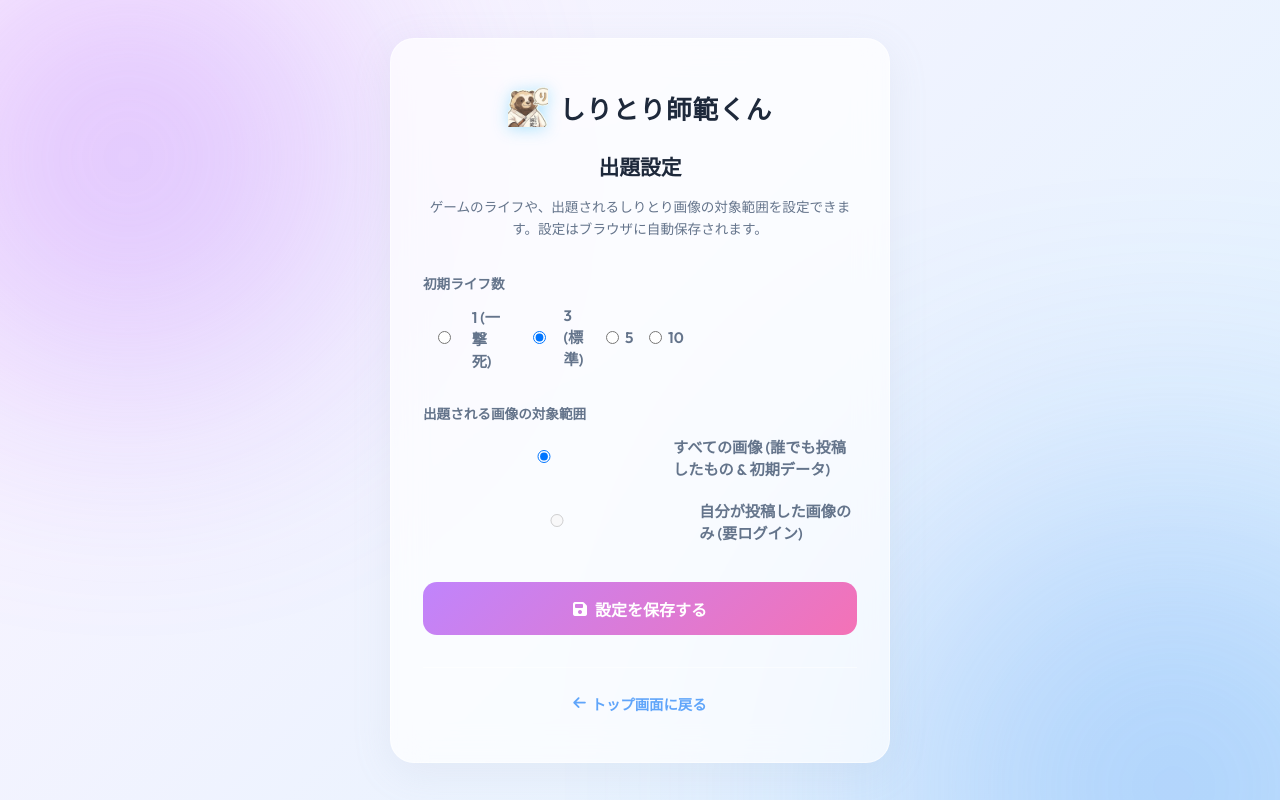
After one commit to sigepiyo338-droid/siritori, a Django app: page /settings/ in a window 1280 px wide. The commit adds this page. Run offline with Django 5.2, Linux system fonts and the light colour scheme.

Commit message:
メイン画面に出題設定を追加しました

```diff
--- /dev/null
+++ b/shiritori_game/templates/shiritori_game/settings.html
@@ -0,0 +1,138 @@
+{% load static %}
+<!DOCTYPE html>
+<html lang="ja">
+<head>
+    <meta charset="UTF-8">
+    <meta name="viewport" content="width=device-width, initial-scale=1.0">
+    <meta name="description" content="しりとり師範くん 出題設定画面">
+    <title>出題設定 | しりとり師範くん</title>
+
+    <!-- Google Fonts -->
+    <link rel="preconnect" href="https://fonts.googleapis.com">
+    <link rel="preconnect" href="https://fonts.gstatic.com" crossorigin>
+    <link href="https://fonts.googleapis.com/css2?family=Outfit:wght@300;400;600;800&family=Noto+Sans+JP:wght@300;400;700;900&display=swap" rel="stylesheet">
+
+    <!-- FontAwesome for icons -->
+    <link rel="stylesheet" href="https://cdnjs.cloudflare.com/ajax/libs/font-awesome/6.4.0/css/all.min.css">
+
+    <!-- Stylesheet -->
+    <link rel="stylesheet" href="{% static 'shiritori_game/css/style.css' %}">
+
+    <!-- Favicon -->
+    <link rel="icon" type="image/png" href="{% static 'img/sihankun_100t.png' %}">
+</head>
+<body>
+    <div id="app-container" class="app-container" style="justify-content: center; min-height: 100vh;">
+        <!-- 背景の動的な光の装飾 -->
+        <div class="blob blob-1"></div>
+        <div class="blob blob-2"></div>
+
+        <main class="game-main" style="margin-bottom: 0;">
+            <div class="game-card menu-card" style="max-width: 500px; padding: 3rem 2rem;">
+                <div class="header-logo" style="justify-content: center; margin-bottom: 1.5rem;">
+                    <img src="{% static 'img/sihankun_100t.png' %}" alt="しりとり師範くんロゴ" class="logo-icon-img">
+                    <h1 style="font-size: 1.6rem; letter-spacing: 1px;">しりとり師範くん</h1>
+                </div>
+
+                <h2 style="font-size: 1.3rem; margin-bottom: 1rem; font-weight: 700; color: var(--text-primary);">
+                    出題設定
+                </h2>
+                <p style="font-size: 0.85rem; color: var(--text-secondary); margin-bottom: 2rem; line-height: 1.6;">
+                    ゲームのライフや、出題されるしりとり画像の対象範囲を設定できます。設定はブラウザに自動保存されます。
+                </p>
+
+                <form id="settings-form" style="text-align: left;">
+                    <!-- ライフ数設定 -->
+                    <div class="form-group" style="margin-bottom: 1.5rem;">
+                        <label style="display: block; font-size: 0.85rem; color: var(--text-secondary); margin-bottom: 0.75rem; font-weight: 600;">
+                            初期ライフ数
+                        </label>
+                        <div style="display: flex; gap: 1rem;">
+                            <label style="display: inline-flex; align-items: center; gap: 0.35rem; cursor: pointer; font-size: 0.95rem;">
+                                <input type="radio" name="max-lives" value="1"> 1 (一撃死)
+                            </label>
+                            <label style="display: inline-flex; align-items: center; gap: 0.35rem; cursor: pointer; font-size: 0.95rem;">
+                                <input type="radio" name="max-lives" value="3" checked> 3 (標準)
+                            </label>
+                            <label style="display: inline-flex; align-items: center; gap: 0.35rem; cursor: pointer; font-size: 0.95rem;">
+                                <input type="radio" name="max-lives" value="5"> 5
+                            </label>
+                            <label style="display: inline-flex; align-items: center; gap: 0.35rem; cursor: pointer; font-size: 0.95rem;">
+                                <input type="radio" name="max-lives" value="10"> 10
+                            </label>
+                        </div>
+                    </div>
+
+                    <!-- 出題対象設定 -->
+                    <div class="form-group" style="margin-bottom: 2rem;">
+                        <label style="display: block; font-size: 0.85rem; color: var(--text-secondary); margin-bottom: 0.75rem; font-weight: 600;">
+                            出題される画像の対象範囲
+                        </label>
+                        <div style="display: flex; flex-direction: column; gap: 0.75rem;">
+                            <label style="display: inline-flex; align-items: center; gap: 0.5rem; cursor: pointer; font-size: 0.95rem;">
+                                <input type="radio" name="filter-range" value="all" checked> すべての画像 (誰でも投稿したもの & 初期データ)
+                            </label>
+                            {% if user.is_authenticated %}
+                                <label style="display: inline-flex; align-items: center; gap: 0.5rem; cursor: pointer; font-size: 0.95rem;">
+                                    <input type="radio" name="filter-range" value="mine"> 自分が投稿した画像のみ
+                                </label>
+                            {% else %}
+                                <label style="display: inline-flex; align-items: center; gap: 0.5rem; color: var(--text-secondary); font-size: 0.95rem;" title="ログインすると選択可能になります。">
+                                    <input type="radio" name="filter-range" value="mine" disabled> 自分が投稿した画像のみ (要ログイン)
+                                </label>
+                            {% endif %}
+                        </div>
+                    </div>
+
+                    <button type="submit" class="btn btn-primary" style="width: 100%; display: flex; align-items: center; justify-content: center; gap: 0.5rem;">
+                        <i class="fa-solid fa-floppy-disk"></i> 設定を保存する
+                    </button>
+                </form>
+
+                <div id="save-success-msg" class="message-bubble success hidden" style="margin-top: 1.5rem; padding: 0.75rem 1rem; font-size: 0.85rem;">
+                    <i class="fa-solid fa-circle-check"></i>
+                    <span>設定を保存しました。</span>
+                </div>
+
+                <div style="margin-top: 2rem; border-top: 1px solid var(--card-border); padding-top: 1.5rem; text-align: center;">
+                    <a href="{% url 'shiritori_game:game_index' %}" class="auth-link" style="font-size: 0.9rem; display: inline-flex; align-items: center; gap: 0.35rem;">
+                        <i class="fa-solid fa-arrow-left"></i> トップ画面に戻る
+                    </a>
+                </div>
+            </div>
+        </main>
+    </div>
+
+    <script>
+        document.addEventListener('DOMContentLoaded', () => {
+            const form = document.getElementById('settings-form');
+            const successMsg = document.getElementById('save-success-msg');
+
+            // 既存の設定を読み込んでフォームにセット
+            const currentLives = localStorage.getItem('shiritori_max_lives') || '3';
+            const currentRange = localStorage.getItem('shiritori_filter_only_my') === 'true' ? 'mine' : 'all';
+
+            const livesInput = form.querySelector(`input[name="max-lives"][value="${currentLives}"]`);
+            if (livesInput) livesInput.checked = true;
+
+            const rangeInput = form.querySelector(`input[name="filter-range"][value="${currentRange}"]`);
+            if (rangeInput && !rangeInput.disabled) rangeInput.checked = true;
+
+            form.addEventListener('submit', (e) => {
+                e.preventDefault();
+
+                const selectedLives = form.querySelector('input[name="max-lives"]:checked').value;
+                const selectedRange = form.querySelector('input[name="filter-range"]:checked').value;
+
+                localStorage.setItem('shiritori_max_lives', selectedLives);
+                localStorage.setItem('shiritori_filter_only_my', selectedRange === 'mine' ? 'true' : 'false');
+
+                successMsg.classList.remove('hidden');
+                setTimeout(() => {
+                    successMsg.classList.add('hidden');
+                }, 3000);
+            });
+        });
+    </script>
+</body>
+</html>
--- a/shiritori_game/urls.py
+++ b/shiritori_game/urls.py
@@ -11,4 +11,7 @@ urlpatterns = [
     path('my-images/', views.my_images, name='my_images'),
     path('my-images/delete/<int:image_id>/', views.delete_image, name='delete_image'),
     path('api/images/', views.image_list_api, name='image_list_api'),
+    path('settings/', views.game_settings, name='game_settings'),
+    path('management/', views.post_management, name='post_management'),
+    path('account/', views.account_settings, name='account_settings'),
 ]
--- a/shiritori_game/views.py
+++ b/shiritori_game/views.py
@@ -144,7 +144,39 @@ def image_list_api(request):
             data.append({
                 'id': img.id,
                 'image_url': img.image.url,
-                'readings': [r.reading for r in img.readings.all()]
+                'readings': [r.reading for r in img.readings.all()],
+                'user_id': img.user_id,
             })
 
     return JsonResponse(data, safe=False, json_dumps_params={'ensure_ascii': False})
+
+
+def game_settings(request):
+    """
+    出題設定画面を表示するビュー
+    """
+    return render(request, 'shiritori_game/settings.html')
+
+
+@login_required(login_url='shiritori_game:login')
+def post_management(request):
+    """
+    投稿管理画面を表示するビュー
+    """
+    return render(request, 'shiritori_game/management.html')
+
+
+@login_required(login_url='shiritori_game:login')
+def account_settings(request):
+    """
+    アカウント設定画面を表示し、メールアドレスの変更を処理するビュー
+    """
+    user = request.user
+    if request.method == 'POST':
+        email = request.POST.get('email', '').strip()
+        user.email = email
+        user.save()
+        messages.success(request, 'メールアドレスを更新しました。')
+        return redirect('shiritori_game:account_settings')
+
+    return render(request, 'shiritori_game/account.html')
```
Also changed, not shown: shiritori_game/static/shiritori_game/js/game.js (+18 -3 lines), shiritori_game/templates/shiritori_game/account.html (added, +94 -0 lines), shiritori_game/templates/shiritori_game/index.html (+8 -5 lines), shiritori_game/templates/shiritori_game/management.html (added, +67 -0 lines), shiritori_game/tests.py (+37 -0 lines).
